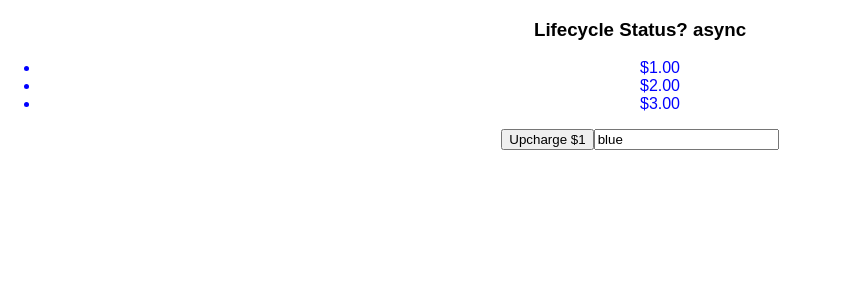
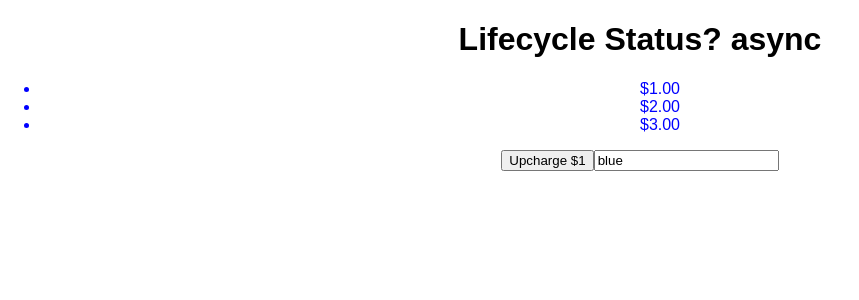
Before and after one commit to kennyinthirathclq/how-do-react-good, a React (Create React App) app: page / in a window 1280 px wide. Shown: the top 300 px of the page, without its empty margins (0-859 px from the left). Built offline with nearby package versions, Linux system fonts and the light colour scheme.

Commit message:
Added Props/Pure Component example

```diff
--- /dev/null
+++ b/src/components/ui/Header/Header.js
@@ -0,0 +1,10 @@
+import React, { PureComponent } from 'react'
+
+export default class Header extends PureComponent {
+
+  render() {
+    return (
+      <h1>{this.props.title}</h1>
+    )
+  }
+}
--- a/src/components/ui/List/List.js
+++ b/src/components/ui/List/List.js
@@ -1,4 +1,5 @@
 import React, { Component } from 'react';
+import Header from '../Header/Header'
 import './List.css';
 
 const HELLO_WORLD = ['Hello','World','!'];
@@ -36,7 +37,7 @@ export default class List extends Component {
   render() {
     return (
       <div>
-        <h3>Lifecycle Status? {this.state.status} </h3>
+        <Header title={`Lifecycle Status? ${this.state.status}`}/>
         <ul className='List' style={{color:this.state.color}}>
           {this.state.prices.map((val, ind) => <li>${`${val.toFixed(2)}`}</li>)}
         </ul>
```
Also changed, not shown: 1 other file (tests, documents, lock files or other folders).
